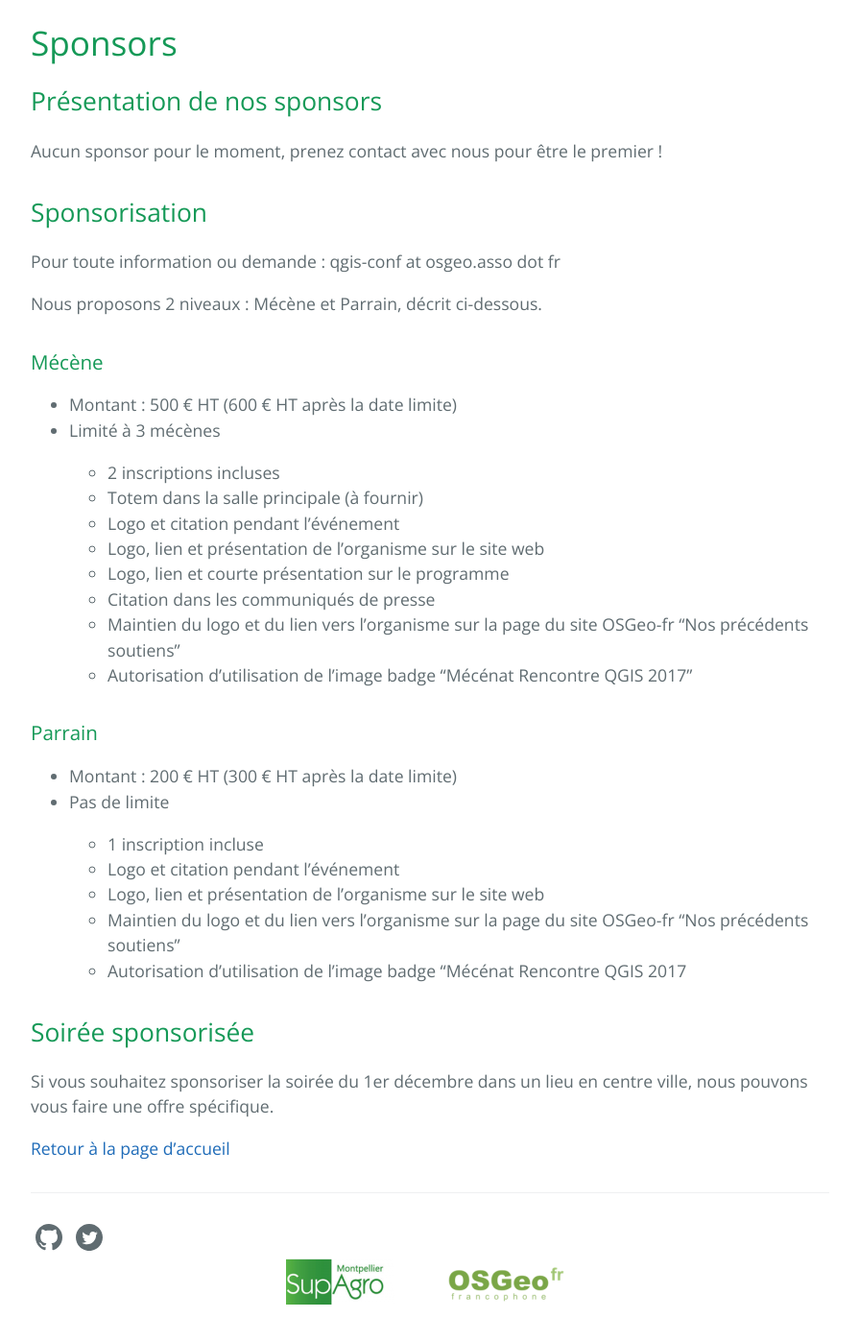
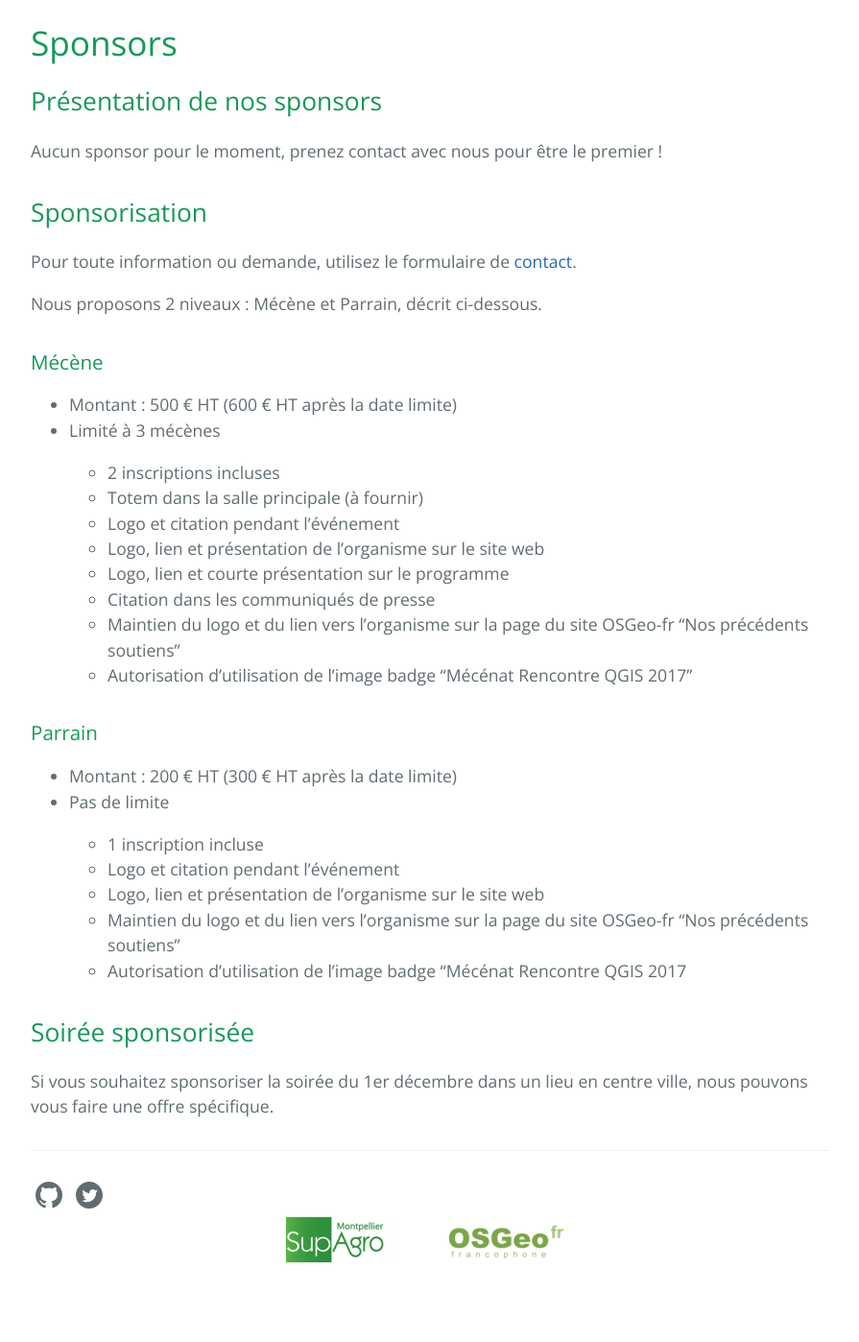
Before and after one commit to OSGeo-fr/QGIS-conf-fr-website, a Jekyll site: the page built from z30_sponsors.md, in a window 1280 px wide and 1400 px high, scrolled down 481 px. Shown: the whole window at 96% size, without its empty margins (192-1087 px from the left). Built offline with Jekyll 4.4.1, drawn with Linux system fonts in a browser that asks for light colours; after the commit the page ends 1850 px from its top, so only the background shows below that.

Commit message:
Update z30_sponsors.md

```diff
--- a/z30_sponsors.md
+++ b/z30_sponsors.md
@@ -9,7 +9,7 @@ Aucun sponsor pour le moment, prenez contact avec nous pour être le premier !
 
 ## Sponsorisation
 
-Pour toute information ou demande : qgis-conf at osgeo.asso dot fr
+Pour toute information ou demande, utilisez le formulaire de [contact](contact).
 
 Nous proposons 2 niveaux : Mécène et Parrain, décrit ci-dessous.
 
@@ -41,5 +41,3 @@ Nous proposons 2 niveaux : Mécène et Parrain, décrit ci-dessous.
 ## Soirée sponsorisée
 
 Si vous souhaitez sponsoriser la soirée du 1er décembre dans un lieu en centre ville, nous pouvons vous faire une offre spécifique.
-
-[Retour à la page d'accueil]({{ site.url }}{{ site.baseurl }})
```
